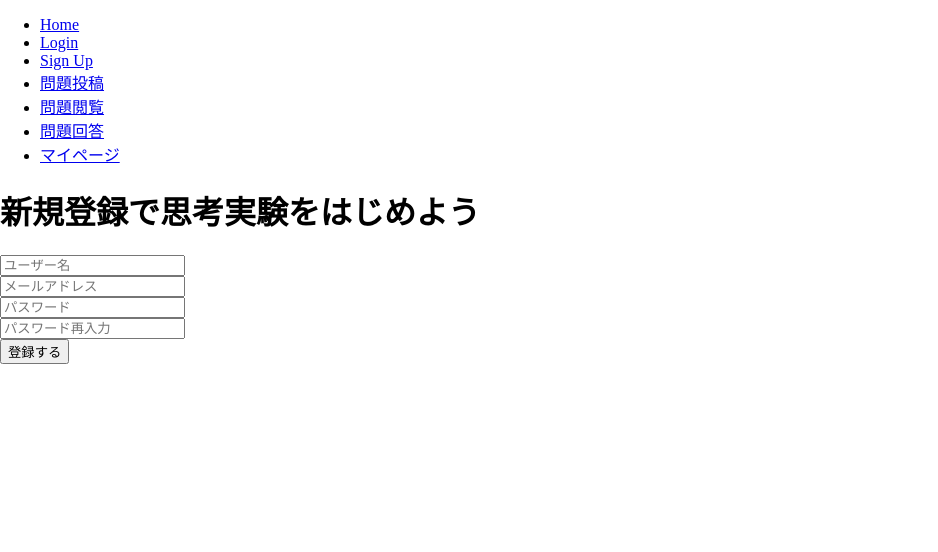
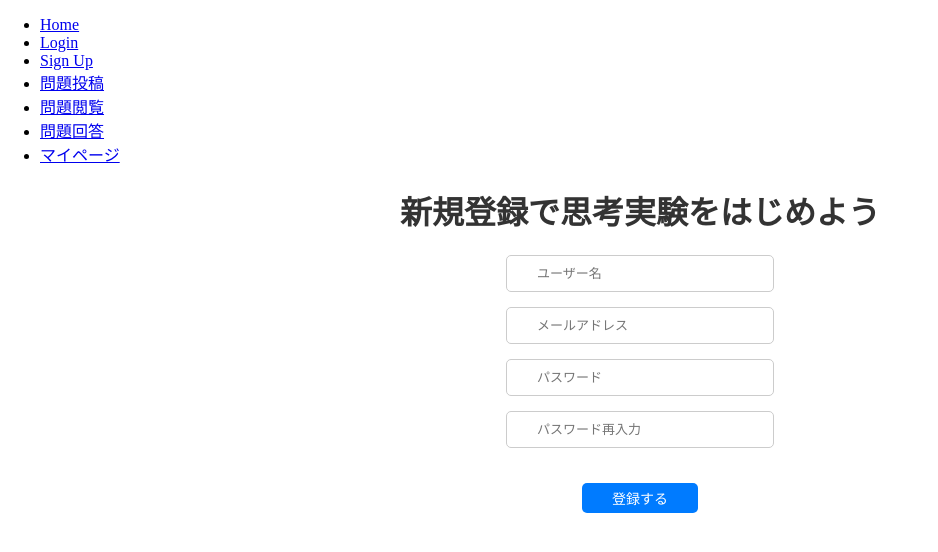
Before and after one commit to NonokaM/thought-expt-ui, a React (Vite) app: page /signup in a window 1280 px wide. Shown: the top 552 px of the page, without its empty margins (0-938 px from the left). Built offline with nearby package versions, Linux system fonts and the light colour scheme.

Commit message:
SignUpページのスタイルを追加

```diff
--- /dev/null
+++ b/src/pages/SignUp.css
@@ -0,0 +1,60 @@
+/* 全体のスタイル */
+.container {
+  max-width: 400px;
+  margin: 0 auto;
+  padding: 20px;
+  border: 1px solid #ccc;
+  border-radius: 10px;
+  box-shadow: 0 0 10px rgba(0, 0, 0, 0.1);
+  background-color: #f9f9f9;
+  text-align: center;
+}
+
+/* 見出しのスタイル */
+h1 {
+  text-align: center;
+  color: #333;
+}
+
+/* フォームのスタイル */
+form {
+  display: flex;
+  flex-direction: column;
+  align-items: center;
+}
+
+/* 入力フィールドのスタイル */
+input {
+  margin-bottom: 15px;
+  padding: 10px 60px;
+  padding-left: 30px;
+  border: 1px solid #ccc;
+  border-radius: 5px;
+  font-size: 13px;
+  width: 100%; /* 幅を100%に */
+  max-width: 300px; /* 最大幅を設定 */
+  text-align: left; /* 文字を左揃えに */
+  box-sizing: border-box;
+}
+
+/* ボタンのスタイル */
+button {
+  margin-top: 20px; /* ボタンの上に余白を追加 */
+  padding: 5px 30px; /* ボタンを小さく */
+  border: none;
+  border-radius: 5px;
+  background-color: #007bff;
+  color: white;
+  font-size: 14px; /* フォントサイズを小さく */
+  cursor: pointer;
+}
+
+button:hover {
+  background-color: #0056b3;
+}
+
+/* エラーメッセージのスタイル */
+.error {
+  color: red;
+  text-align: center;
+}
--- a/src/pages/SignUp.jsx
+++ b/src/pages/SignUp.jsx
@@ -1,5 +1,6 @@
 import { useState } from 'react'
 import { useNavigate } from 'react-router-dom';
+import './SignUp.css'; // CSSファイルをインポート
 
 function SignUp() {
   const [user_name, setUser_name] = useState('')
```
